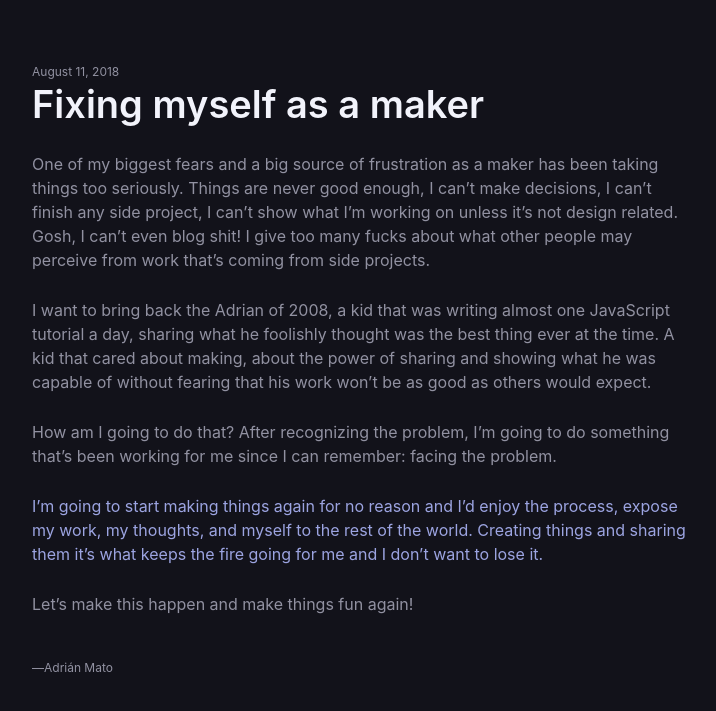
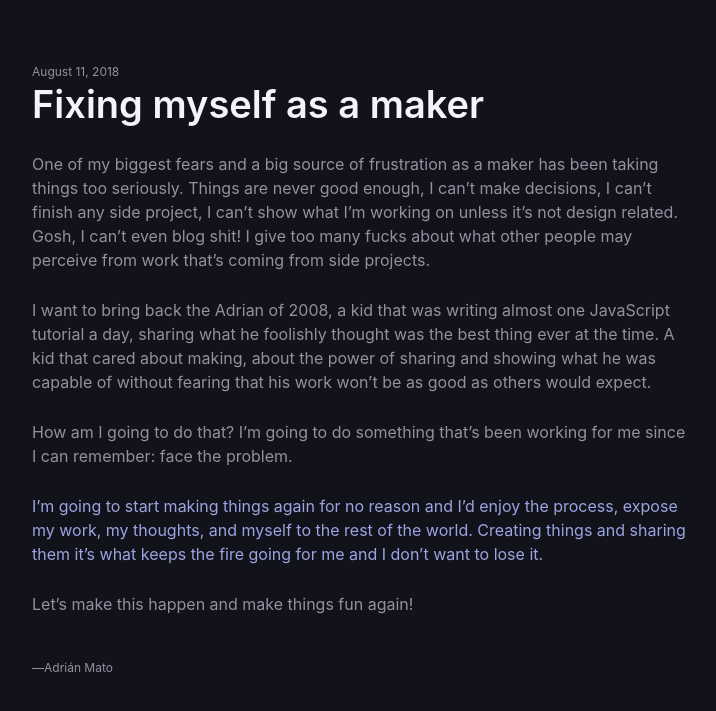
Before and after one commit to adrianmg/adrianmg.github.io, a Jekyll site: the page built from _posts/2018-08-11-fixing-myself-as-a-maker.md, in a window 1280 px wide. Shown: the top 711 px of the page, without its empty margins (278-994 px from the left). Built offline with Jekyll 4.4.1, drawn with Linux system fonts in a browser that asks for light colours.

Commit message:
updated: small improvements on both posts

```diff
--- a/_posts/2018-08-11-fixing-myself-as-a-maker.md
+++ b/_posts/2018-08-11-fixing-myself-as-a-maker.md
@@ -9,7 +9,7 @@ One of my biggest fears and a big source of frustration as a maker has been taki
 
 I want to bring back the Adrian of 2008, a kid that was writing almost one JavaScript tutorial a day, sharing what he foolishly thought was the best thing ever at the time. A kid that cared about making, about the power of sharing and showing what he was capable of without fearing that his work won't be as good as others would expect.
 
-How am I going to do that? After recognizing the problem, I’m going to do something that’s been working for me since I can remember: facing the problem.
+How am I going to do that? I’m going to do something that’s been working for me since I can remember: face the problem.
 
 **I’m going to start making things again for no reason and I’d enjoy the process, expose my work, my thoughts, and myself to the rest of the world. Creating things and sharing them it’s what keeps the fire going for me and I don’t want to lose it.**
 
```
Also changed, not shown: _posts/2018-08-10-race-calculator.md (+1 -1 lines).
